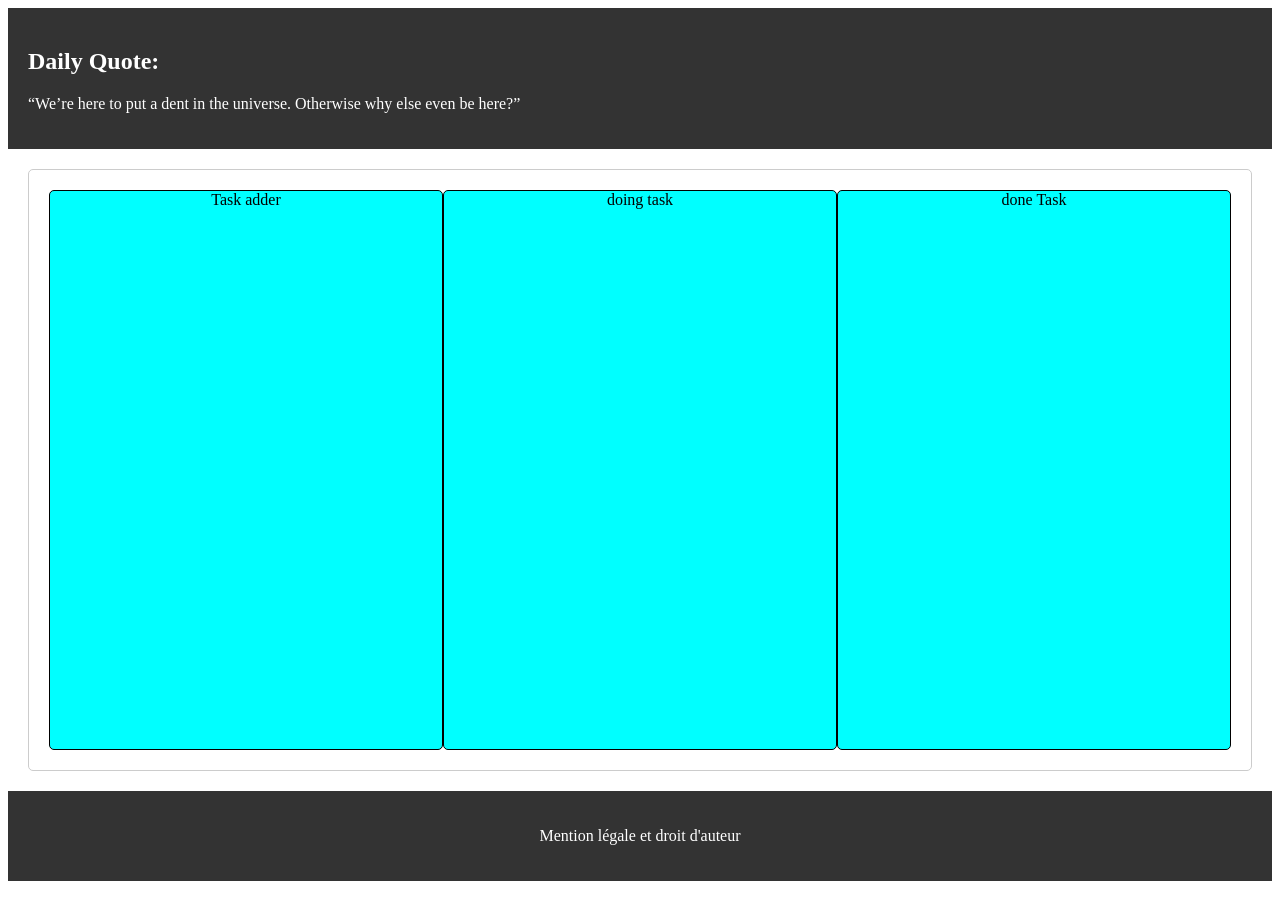
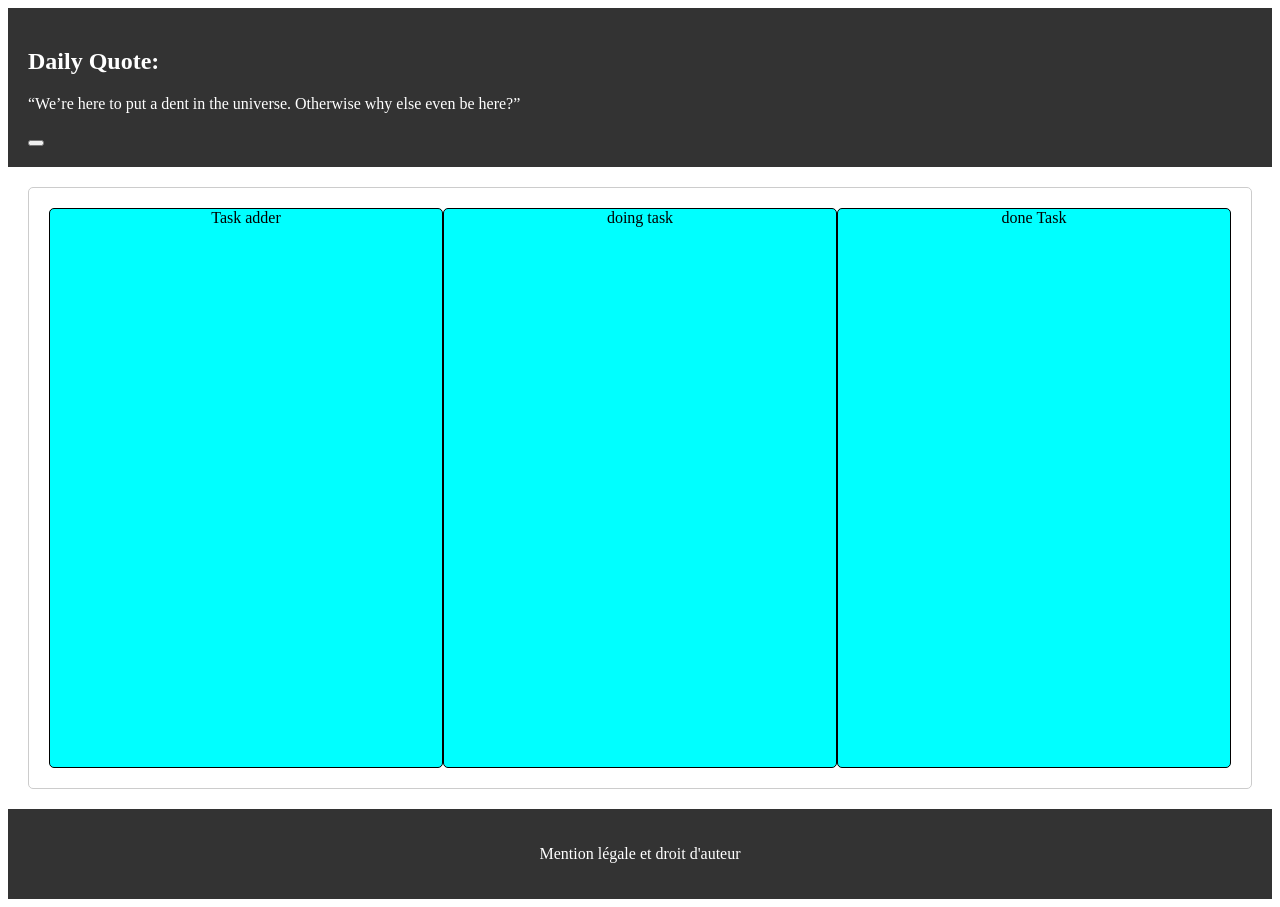
Before and after one commit to MethanBlun/kanban-w-frame, a React (Vite) app in the folder kanban-w-frame/: page / in a window 1280 px wide. Built offline with nearby package versions, Linux system fonts and the light colour scheme.

Commit message:
update quote button

```diff
--- a/kanban-w-frame/src/App.jsx
+++ b/kanban-w-frame/src/App.jsx
@@ -32,10 +32,10 @@ function App() {
     }
 
 
-    // function updateQuote() {
-    //   const newQuote = getRandomQuote(quotesList);
-    //   setQuote(newQuote);
-    // }
+    function updateQuote() {
+      const newQuote = getRandomQuote(quotesList);
+      setQuote(newQuote);
+    }
 
 
 
@@ -49,6 +49,7 @@ function App() {
 
           <h2>Daily Quote:</h2>
           <p className='quotes'>{quote}</p>
+          <button onClick={updateQuote}></button>
         </div>
       </header>
       <main className="main">
```
